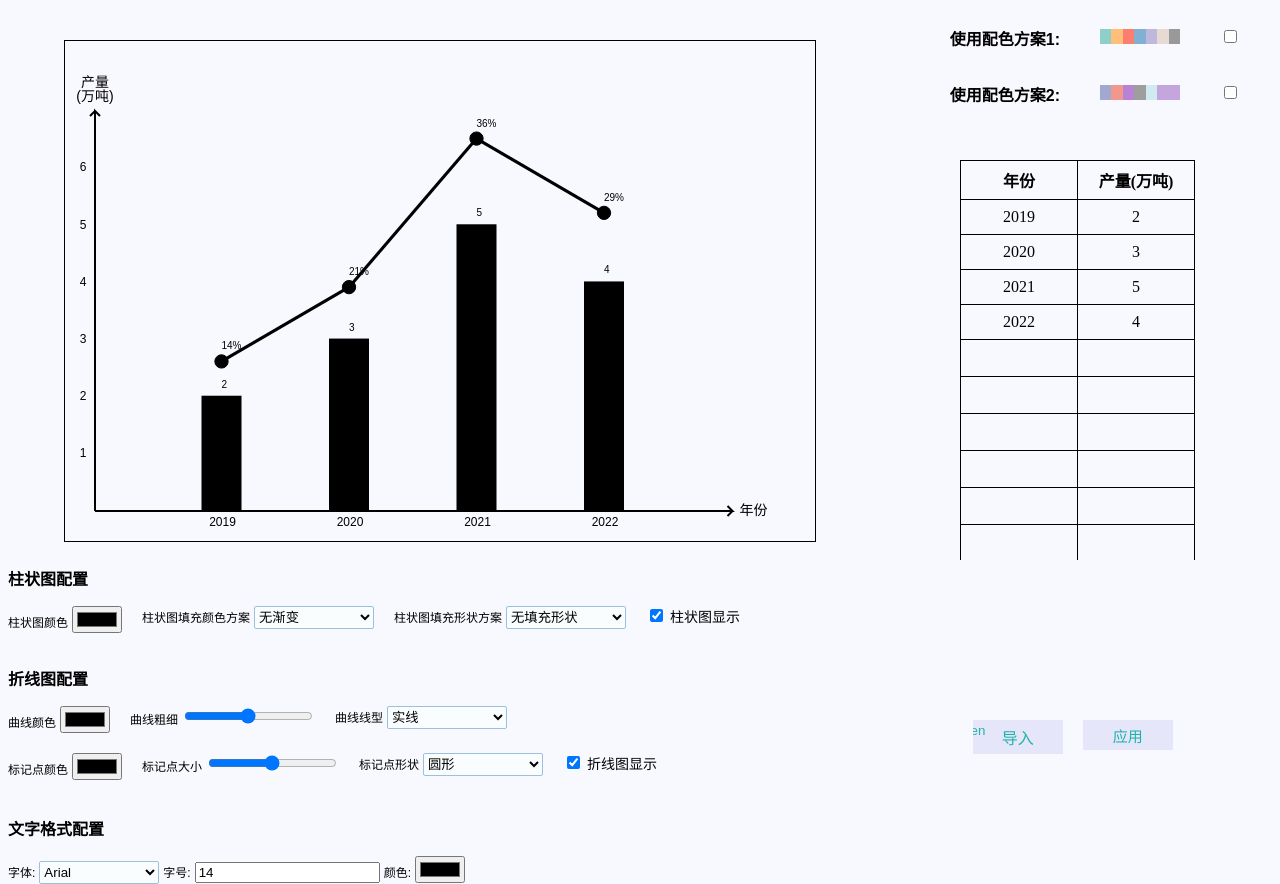
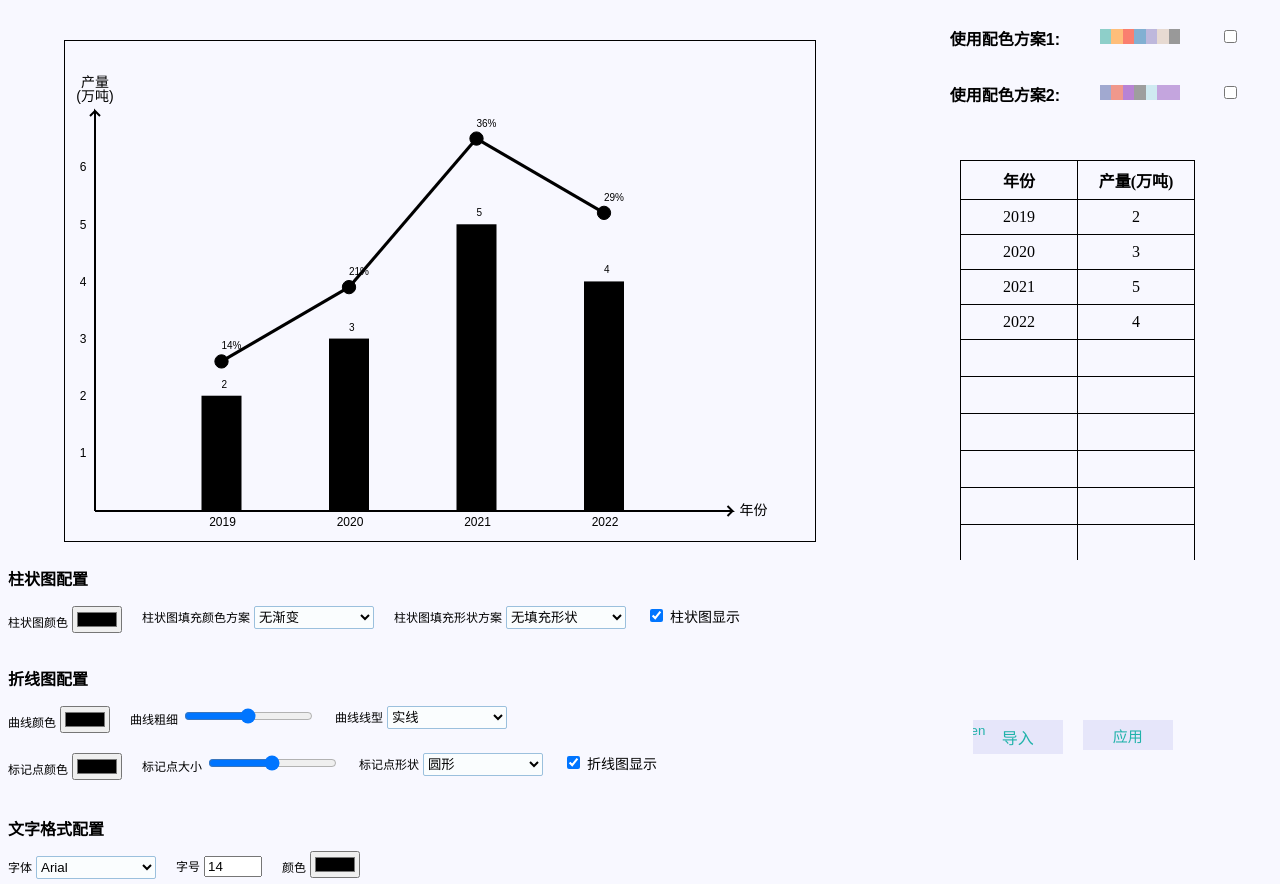
Before and after one commit to NA-Wen/An-interactive-web-chart, a plain HTML site: page index.html in a window 1280 px wide. Drawn offline with Linux system fonts and the light colour scheme.

Commit message:
部分布局优化

```diff
--- a/css/main.css
+++ b/css/main.css
@@ -10,7 +10,7 @@ body {
 **/
 
 /*
-*****元素排布区域：开始*****
+*****元素排布与控件美化区域：开始*****
 **/
 
 /*select下拉框美化：边框长度调节、边框颜色优化*/
@@ -46,7 +46,7 @@ input:focus {
 }
 
 /*
-*****元素排布区域：结束*****
+*****元素排布与控件美化区域：结束*****
 **/
 
 /*
@@ -141,9 +141,19 @@ input:focus {
     position: absolute;
     top: 650px;
 }
+
 .s-set{
     position:absolute;
     top:800px;
+}
+
+#s_size{
+    width: 50px;
+}
+
+#s-color-container{
+    position: relative;
+    top: -5px;
 }
 
 /*
--- a/index.html
+++ b/index.html
@@ -148,7 +148,7 @@
             <p class="label-large">文字格式配置</p>
             <div class="flex-widget">
                 <div>
-                    <label for="s_font" class="label-small">字体:</label>
+                    <label for="s_font" class="label-small">字体</label>
                     <select id="s_font" onchange="watchTextFont()">
                         <option value="Arial">Arial</option>
                         <option value="仿宋">仿宋</option>
@@ -156,12 +156,16 @@
                         <option value="宋体">宋体</option>
                         <option value="楷体">楷体</option>
                     </select>
-                    <label for="s_size" class="label-small">字号:</label>
-                    <input type="number" id="s_size" value="14" size="15" onchange="watchTextSize()">
-
-                    <label for="s_color" class="label-small">颜色:</label>
+                </div>
+                <div>
+                    <label for="s_size" class="label-small">字号</label>
+                    <input type="number" id="s_size" value="14" onchange="watchTextSize()">
+                </div>
+                <div id="s-color-container">
+                    <label for="s_color" class="label-small">颜色</label>
                     <input type="color" id="s_color" value="#000000" onchange="watchTextColor()">
                 </div>
+
             </div>
         </div>
 
```
Lines whose indentation alone changed are shown as unchanged.
